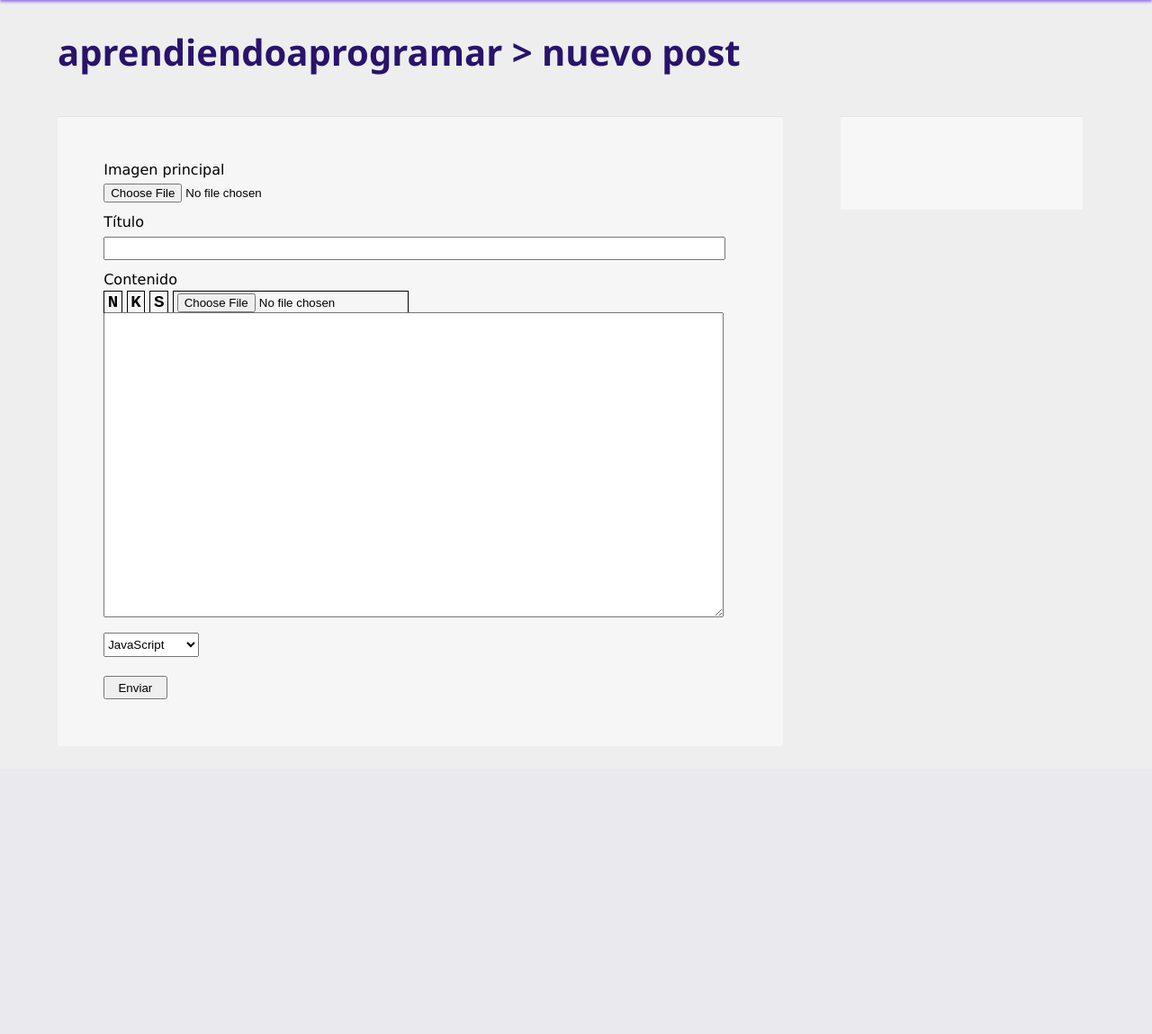
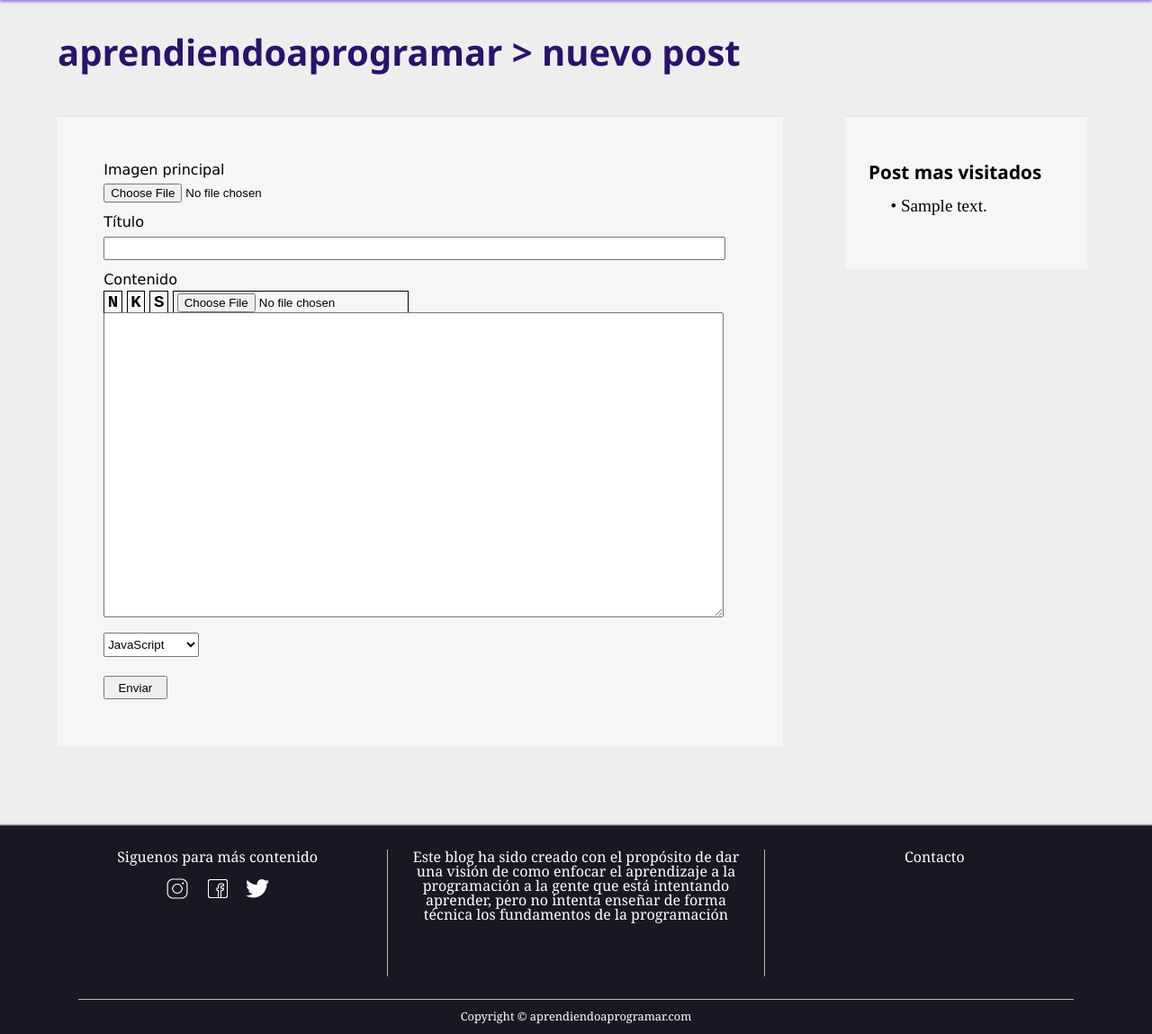
Before and after one commit to diegodenavas/blog_web, a PHP site: page /nuevo_post.php in a window 1280 px wide. Shown: the part 74-1223 px from the top of the page at 90% size. Before the commit the page ends 903 px from the top, so only its background shows below. Run offline with PHP 8.4, Linux system fonts and the light colour scheme; the visitor is signed in with stand-in values (Sample User, id 1); tables that the repository leaves empty or names only in its code hold one stand-in row (values such as "Sample post").

Commit message:
blog completamente operativo. Hay que cambiar el index y el sistema de secciones y pulir algun detalle

```diff
--- a/.css/estilosPaginasGeneral.css
+++ b/.css/estilosPaginasGeneral.css
@@ -31,24 +31,37 @@ section{
     width: 55%;
     background-color: rgba(255, 255, 255, 0.5);
     border-top: rgba(211, 211, 211, 0.5) 1px solid;
+    margin-bottom: 7%;
 }
 
 aside{
-    background-color: rgba(255, 255, 255, 0.5);;
+    background-color: rgba(255, 255, 255, 0.5);
     width: 19%;
     padding: 4% 0% 4% 2%;
     border-top: rgba(211, 211, 211, 0.5) 1px solid;
     vertical-align: top;
-    position: fixed;
+    margin-bottom: 7%;
 }
 
-aside>h4{
+.enlacesAside{
     font-family: 'Times New Roman', Times, serif;
-    font-size: 1.5em;
-    font-weight: bold;
-    margin-bottom: 3%;
+    font-size: 1.2em;
+    margin-bottom: 4%;
+    margin-left: 10%;
 }
 
-aside>p{
-    margin-bottom: 2%;
+aside>.titulosAside{
+    margin-bottom: 7%;
+    font-family: 'Segoe UI', Tahoma, Geneva, Verdana, sans-serif;
+    font-weight: bold;
+    font-size: 1.3em;
 }
+
+.enlacesAside>a:link, .enlacesAside>a:visited, .enlacesAside>a:active {
+    text-decoration:none;
+    color: black;
+}
+
+.enlacesAside>a:link:hover, .enlacesAside>a:visited:hover, .enlacesAside>a:active:hover{
+    color: blue;
+}
--- a/.css/general.css
+++ b/.css/general.css
@@ -56,5 +56,50 @@ menu a{
 }
 
 menu a:hover{
-    color: rgb(224, 206, 37);
+    color: rgb(224, 221, 16);
 }
+
+
+/*Estilos del footer*/
+footer{
+    background-color: rgb(24, 24, 36);
+    font-family: Georgia, 'Times New Roman', Times, serif;
+    color: white;
+    text-align: center;
+    padding: 2%;
+    padding-bottom: 1%;
+    box-shadow: black 1px 1px 2px 2px;
+}
+
+.divisionesFooter{
+    display: inline-block;
+    width: 30%;
+    vertical-align: top;
+    margin-bottom: 2%;
+}
+
+footer>div:nth-child(2) {
+    border-right: rgb(185, 185, 185) 1px solid;
+    border-left: rgb(185, 185, 185) 1px solid;
+    padding: 0% 2% 5% 2%;
+}
+
+#copyrightMessage{
+    padding-top: 1%;
+    border-top: rgb(185, 185, 185) 1px solid;
+    font-size: 0.8em;
+    width: 90%;
+    margin: auto;
+}
+
+.iconosRRSS{
+    display: inline-block;
+    width: 7%;
+    margin: 4% 2% 0% 2%;
+    background-color: white;
+    transition: ease-in-out 0.4s;
+}
+
+.iconosRRSS:hover{
+    background-color: rgb(224, 221, 16);
+}
--- a/.css/login.css
+++ b/.css/login.css
@@ -37,7 +37,7 @@ input[type="submit"]:hover{
 }
 
 #contenedorLogin{
-    margin: auto;
+    margin: 0% auto 10% auto;
     display: flex;
     align-items: center;
     width: 20%;
@@ -52,14 +52,13 @@ input[type="submit"]:hover{
 }
 
 #contenedorRegistro{
-    margin: auto;
+    margin: 6% auto 10% auto;
     display: flex;
     align-items: center;
     width: 25%;
     padding: 3% 0%;
     border: rgba(0, 0, 0, 0.7) 2px solid;
     box-shadow: rgb(72,27,154) 0px 0px 4px 2px;
-    margin-top: 6%;
 }
 
 #mensajeRegistro{
--- a/.php/models/administraContenido.php
+++ b/.php/models/administraContenido.php
@@ -16,11 +16,13 @@
 
             $statement->execute(array());
 
-            static $cont = 0;
+            $cont = 0;
 
             while ($fila = $statement->fetch(PDO::FETCH_BOTH)) {
 
-                $arrayPosts[$cont] = new Post($fila[1], $fila[2], nl2br($fila[3]), $fila[4], $fila[5], $fila[6]);
+                $arrayPosts[$cont] = new Post($fila[1], $fila[2], nl2br($fila[3]), $fila[4], $fila[5]);
+
+                $arrayPosts[$cont]->setFecha($fila[6]);
 
                 $cont++;
             }
--- a/.php/models/post.php
+++ b/.php/models/post.php
@@ -8,8 +8,9 @@
         private $contenido;
         private $seccion;
         private $usuario;
+        private $fecha;
 
-        public function __construct(String $urlImagen, String $titulo, String $contenido, $seccion, String $usuario){
+        public function __construct(String $urlImagen, String $titulo, String $contenido, String $seccion, String $usuario){
             $this->urlImagen=$urlImagen;
             $this->titulo=$titulo;
             $this->contenido=$contenido;
@@ -72,5 +73,15 @@
                 return $this;
         }
 
+
+        public function getFecha()
+        {
+                return $this->fecha;
+        }
+
+        public function setFecha($fecha)
+        {
+                $this->fecha = $fecha;
+        }
     }
 ?>
--- a/.php/scripts/elementosComunes/aside.php
+++ b/.php/scripts/elementosComunes/aside.php
@@ -1,12 +1,12 @@
 <aside>
-    <h4>Post mas visitados</h4>
+    <p class="titulosAside">Post mas visitados</p>
     <?php
         $administra = new AdministraContenido();
 
         $postMasVistos = $administra->getPosts("SELECT post.* FROM post INNER JOIN visita ON post.id=visita.id_post GROUP BY titulo ORDER BY count(titulo) desc LIMIT 10");
 
-        for ($i=1; $i <= count($postMasVistos); $i++) {
-            echo "<p>" . $postMasVistos[$i]->getTitulo() . "</p>";
+        for ($i=0; $i < count($postMasVistos); $i++) {
+            echo "<p class='enlacesAside'><a href='view_post?post=" . $postMasVistos[$i]->getTitulo() . "'>• " . $postMasVistos[$i]->getTitulo() . "</a></p>";
         }
     ?>
 </aside>
--- /dev/null
+++ b/.php/scripts/elementosComunes/footer.php
@@ -0,0 +1,19 @@
+<footer>
+    <div class="divisionesFooter">
+        <p>Siguenos para más contenido</p>
+        <img src="imagenes/iconos_RRSS/instagram2.png" alt="instagram" class="iconosRRSS">
+        <img src="imagenes/iconos_RRSS/facebook2.png" alt="facebook" class="iconosRRSS">
+        <img src="imagenes/iconos_RRSS/twitter2.png" alt="twitter" class="iconosRRSS">
+    </div>
+
+    <div class="divisionesFooter">
+        <p>Este blog ha sido creado con el propósito de dar una visión de como enfocar el aprendizaje a la programación a la gente que está intentando aprender,
+        pero no intenta enseñar de forma técnica los fundamentos de la programación</p>
+    </div>
+
+    <div class="divisionesFooter">
+        <p>Contacto</p>
+    </div>
+
+    <p id="copyrightMessage">Copyright © aprendiendoaprogramar.com</p>
+</footer>
--- a/index.php
+++ b/index.php
@@ -137,8 +137,8 @@
         </article>
     </section>
 
-    <footer>
-
-    </footer>
+    <?php
+        require(".php/scripts/elementosComunes/footer.php");
+    ?>
 </body>
 </html>
--- a/login.php
+++ b/login.php
@@ -35,5 +35,9 @@
             <p id="mensajeRegistro">¿Aun no tienes cuenta? <br><br><a href="registro.php">Registrate</a><p>
         </form>
     </div>
+
+    <?php
+        require(".php/scripts/elementosComunes/footer.php");
+    ?>
 </body>
 </html>
--- a/nuevo_post.php
+++ b/nuevo_post.php
@@ -16,6 +16,8 @@
     <script src=".js/textEditor.js"></script>
 
     <?php
+        require(".php/models/administraContenido.php");
+
         session_start();
 
         if($_SESSION["nick_usuario"] != "admin"){
@@ -31,6 +33,7 @@
 
     <h1 id="tituloPagina">aprendiendoaprogramar > nuevo post</h1>
 
+<div>
     <section>
         <form action=".php/controllers/nuevoPostController.php" method="POST" enctype="multipart/form-data">
             <label for="imgPrincipal">Imagen principal</label>
@@ -58,10 +61,13 @@
         </form>
     </section>
 
-    <aside>
+    <?php
+        require(".php/scripts/elementosComunes/aside.php");
+    ?>
+    </div>
 
-    </aside>
-
-
+    <?php
+        require(".php/scripts/elementosComunes/footer.php");
+    ?>
 </body>
 </html>
--- a/registro.php
+++ b/registro.php
@@ -50,5 +50,9 @@
             <input type="submit">
         </form>
     </div>
+
+    <?php
+        require(".php/scripts/elementosComunes/footer.php");
+    ?>
 </body>
 </html>
```
Also changed, not shown: .css/estilosSeccionesArticulos.css (+4 -4 lines), view_post.php (+7 -3 lines), view_section.php (+6 -2 lines), imagenes/iconos_RRSS/facebook2.png (added), imagenes/iconos_RRSS/instagram2.png (added), imagenes/iconos_RRSS/twitter2.png (added).
